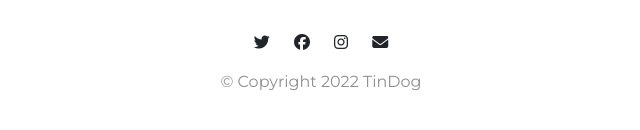
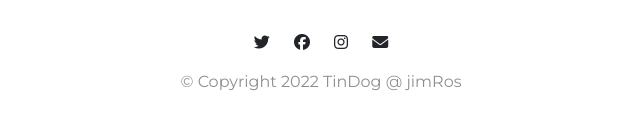
Before and after one commit to JimOnlineWeb/tindog-bootstrap, a plain HTML site: page index.html in a window 1280 px wide. Shown: the part 3138-3268 px from the top of the page, 319-959 px from the left. Drawn offline with nearby package versions, Linux system fonts and the light colour scheme.

Commit message:
Update index.html

```diff
--- a/index.html
+++ b/index.html
@@ -220,7 +220,7 @@
           <i class="social-icon fa-brands fa-facebook"></i>
           <i class="social-icon fa-brands fa-instagram"></i>
           <i class="social-icon fa-solid fa-envelope"></i>
-          <p>© Copyright 2022 TinDog</p>
+          <p>© Copyright 2022 TinDog @ jimRos </p>
         </div>
       </div>
     </div>
```
